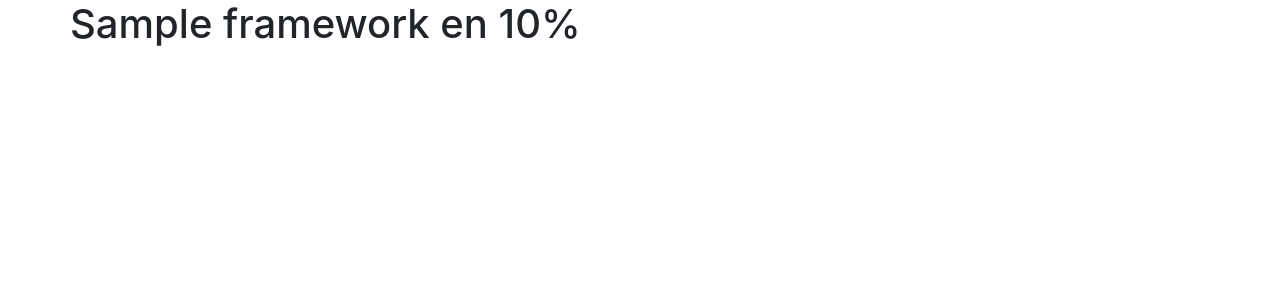
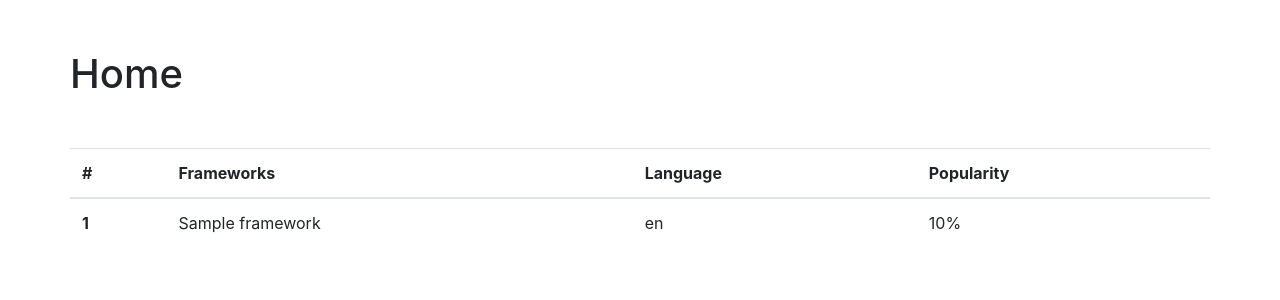
Before and after one commit to MiniJez/TP_Django, a Django app: page / in a window 1280 px wide. Shown: the top 300 px of the page. Run offline with Django 3.2, Linux system fonts and the light colour scheme; tables that the repository leaves empty hold one stand-in row (values such as "Sample post"); some libraries are stand-ins or nearby versions.

Commit message:
Feat(View): Add list of framework

```diff
--- a/Frameworks/templates/Frameworks/list.html
+++ b/Frameworks/templates/Frameworks/list.html
@@ -1,7 +1,26 @@
 {% extends 'Frameworks/base.html' %}
+{% load crispy_forms_tags %}
 
 {% block body %}
-    {% for framework in frameworks %}
-        <h1>{{framework.name}} {{framework.language}} {{framework.using_percentage}}%</h1>
-    {% endfor %}
+<h1 style="margin: 50px 0px;">Home</h1>
+<table class="table">
+    <thead>
+        <tr>
+            <th scope="col">#</th>
+            <th scope="col">Frameworks</th>
+            <th scope="col">Language</th>
+            <th scope="col">Popularity</th>
+        </tr>
+    </thead>
+    <tbody>
+        {% for framework in frameworks %}
+            <tr>
+                <th scope="row">{{ forloop.counter }}</th>
+                <td>{{framework.name}}</td>
+                <td>{{framework.language}}</td>
+                <td>{{framework.using_percentage}}%</td>
+            </tr>
+        {% endfor %}
+    </tbody>
+</table>
 {% endblock %}
--- a/TP_Django/settings.py
+++ b/TP_Django/settings.py
@@ -38,8 +38,11 @@ INSTALLED_APPS = [
     'django.contrib.messages',
     'django.contrib.staticfiles',
     'django_extensions',
-    'Frameworks.apps.FrameworksConfig'
+    'Frameworks.apps.FrameworksConfig',
+    'crispy_forms'
 ]
+
+CRISPY_TEMPLATE_PACK = 'bootstrap4'
 
 MIDDLEWARE = [
     'django.middleware.security.SecurityMiddleware',
```
